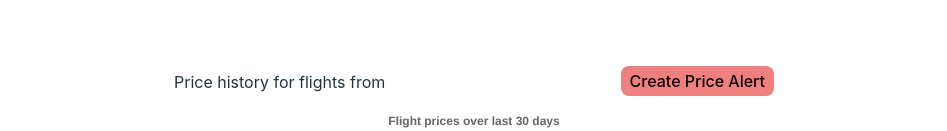
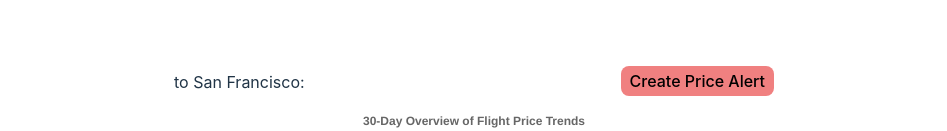
Before and after one commit to t-ylerJ/rfp2404-mvp, a React (Vite) app in the folder flightSF/: page / in a window 1280 px wide. Both pictures are taken after typing "Sample" into the empty fields and a click on the button "Go". Shown: the part 505-636 px from the top of the page, without its empty margins (166-1113 px from the left). Built offline with nearby package versions, Linux system fonts and the light colour scheme.

Commit message:
changed titles in graph component

```diff
--- a/flightSF/src/components/App.jsx
+++ b/flightSF/src/components/App.jsx
@@ -244,7 +244,7 @@ console.log(airportCodeLookup );
                 <h3>{fourWeeksOut.toLocaleDateString('en-US', options)}</h3>
                 <p>${week4Price}</p>
               </span>
-              <span className="w-1/4">
+              <span className=" w-1/4">
                 <h2>3 Weeks Ago</h2>
                 <h3>{threeWeeksOut.toLocaleDateString('en-US', options)}</h3>
                 <p>{priceTrend(week4Price,week3Price)} ${week3Price}</p>
@@ -263,7 +263,7 @@ console.log(airportCodeLookup );
             </div>
             <div className="App">
               <div className="priceTitle">
-                <span >Price history for flights from <span className="currentCity">{currentCity}</span></span>
+                <span ><span className="currentCity">{currentCity}</span> to San Francisco:</span>
                 <button id="price-alert">Create Price Alert</button>
             </div>
             {chartData && <LineChart
--- a/flightSF/src/components/LineChart.jsx
+++ b/flightSF/src/components/LineChart.jsx
@@ -32,7 +32,7 @@ function LineChart({ chartData }) {
           },
           title: {
             display: true,
-            text: "Flight prices over last 30 days"
+            text: "30-Day Overview of Flight Price Trends"
           },
           legend: {
             display: false
```
